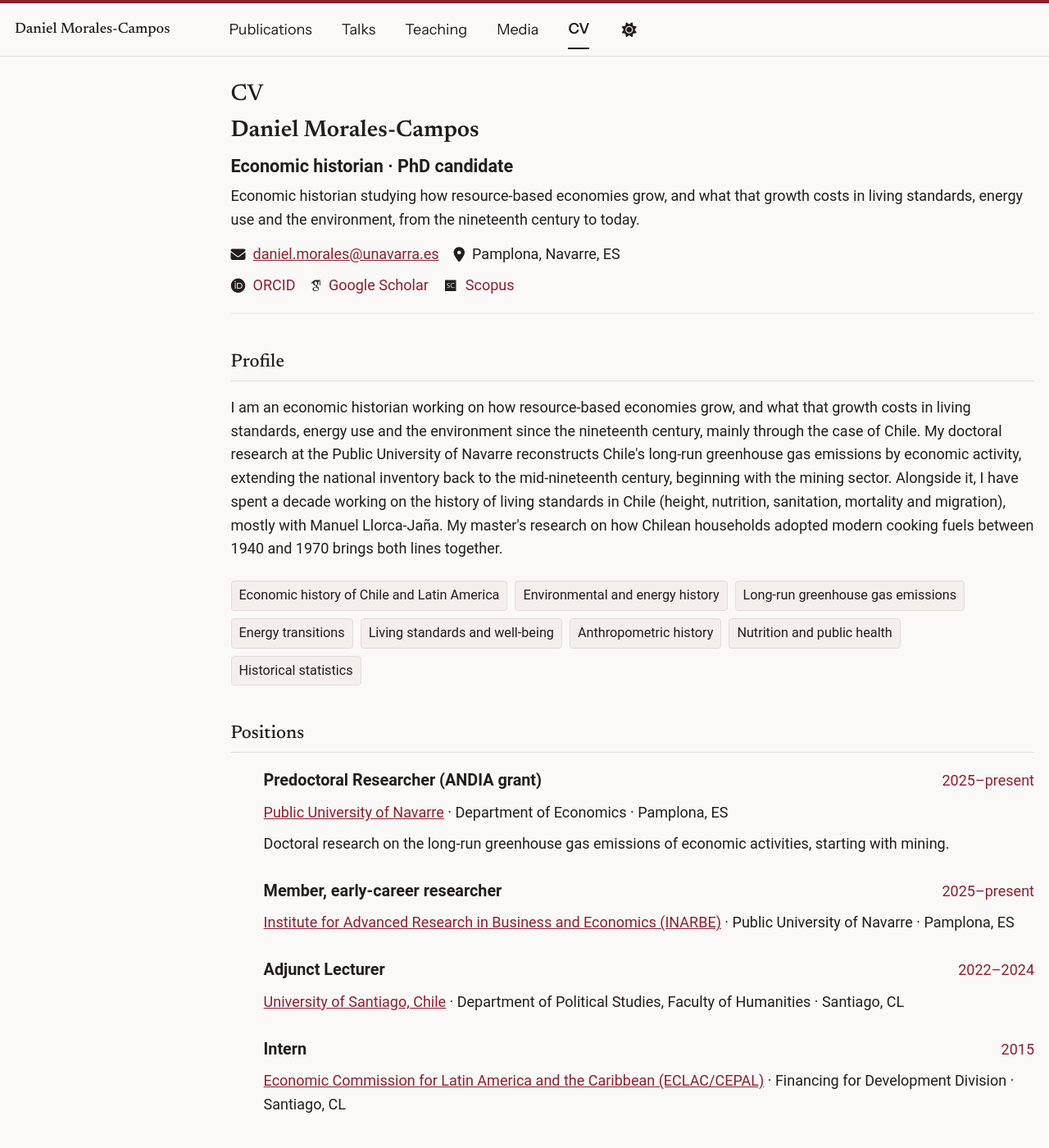
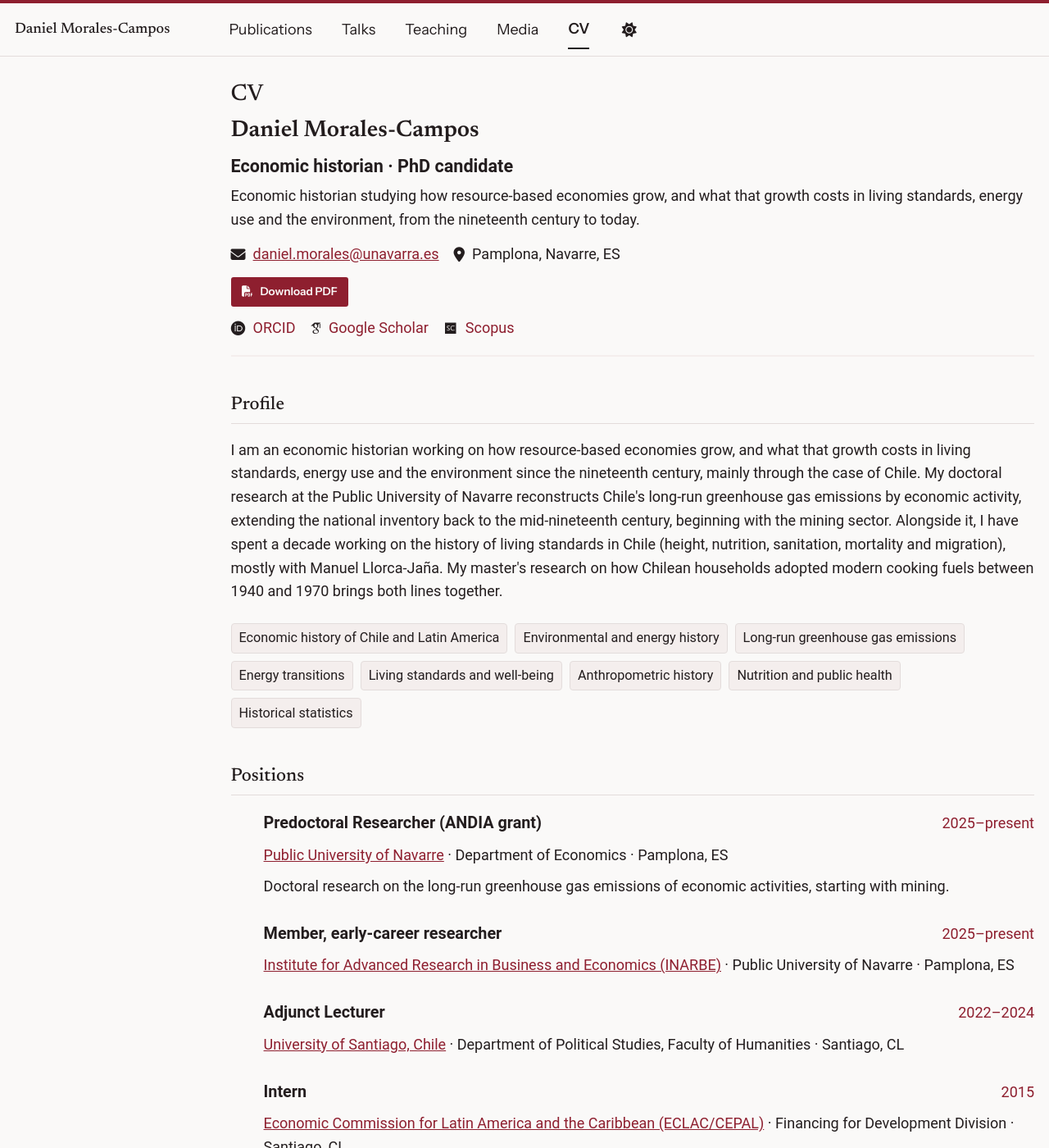
Before and after one commit to danielmoralesc/danielmoralesc.github.io, a Jekyll site: the page built from _pages/cv-json.md, in a window 1280 px wide and 1400 px high. Shown: the whole window at 82% size. Built offline with Jekyll 4.4.1, drawn with Linux system fonts in a browser that asks for light colours; some web fonts are replaced; a script bundle is joined from its source files by our own code; library files that are not in the unit come from our copies.

Commit message:
CV en PDF automático desde resume.json
Daniel quiere poder descargar su CV en PDF: una plantilla Typst (compilada con Quarto) lee el mismo resume.json que la web, y un workflow de Pages construye PDF y sitio en cada push a master, sin commitear el PDF.

```diff
--- a/_config.yml
+++ b/_config.yml
@@ -184,6 +184,7 @@ exclude:
   - Gruntfile.js
   - gulpfile.js
   - LICENSE
+  - cv # Typst source of the PDF CV; only files/cv.pdf is published
   - local
   - log
   - node_modules
--- a/_includes/cv-template.html
+++ b/_includes/cv-template.html
@@ -3,6 +3,7 @@
   The same data is published verbatim at /resume.json and used to generate
   the GitHub profile README and to sync ORCID. Edit the JSON, not this file.
 {% endcomment %}
+{% include base_path %}
 {% assign cv = site.data.resume %}
 {% assign present = "present" %}
 
@@ -22,6 +23,8 @@
       <div class="cv-contact-item"><i class="fas fa-map-marker-alt" aria-hidden="true"></i> {{ cv.basics.location.city }}{% if cv.basics.location.region %}, {{ cv.basics.location.region }}{% endif %}{% if cv.basics.location.countryCode %}, {{ cv.basics.location.countryCode }}{% endif %}</div>
       {% endif %}
     </div>
+
+    <p class="cv-download"><a class="btn btn--primary" href="{{ base_path }}/files/cv.pdf" download><i class="fas fa-file-pdf" aria-hidden="true"></i> Download PDF</a></p>
 
     {% if cv.basics.profiles.size > 0 %}
     <div class="cv-profiles">
--- a/_sass/layout/_json_cv.scss
+++ b/_sass/layout/_json_cv.scss
@@ -257,3 +257,9 @@
 .cv-upcoming { margin-left: 0.35rem; font-size: 0.7rem; font-weight: 600; text-transform: uppercase; letter-spacing: 0.05em; padding: 0.1rem 0.45rem; border-radius: 4px; vertical-align: middle; color: var(--global-bg-color); background-color: var(--global-base-color); }
 .cv-press-links { display: flex; flex-direction: column; gap: 0.2rem; margin-top: 0.5rem; font-size: 0.85rem; }
 .cv-title-translation { font-style: italic; opacity: 0.85; }
+
+/* "Download PDF" button (files/cv.pdf, built by the Pages workflow) */
+.cv-download { margin: 0.75rem 0 0; }
+.cv-download .btn { text-decoration: none; }
+.cv-download .btn i { margin-right: 0.35rem; }
+@media print { .cv-download { display: none; } }
```
Also changed, not shown: CLAUDE.md (+1 -0 lines), .github/workflows/pages.yml (added), 2 other files.
